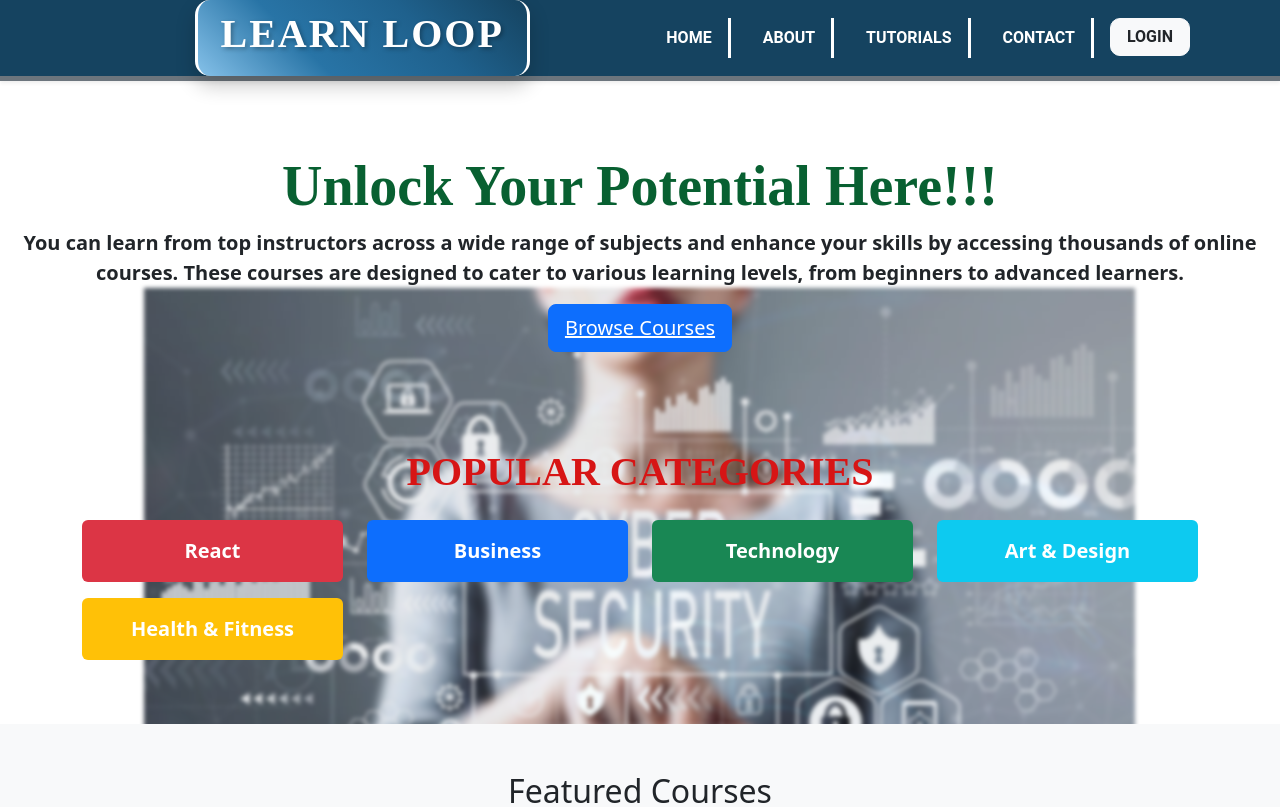
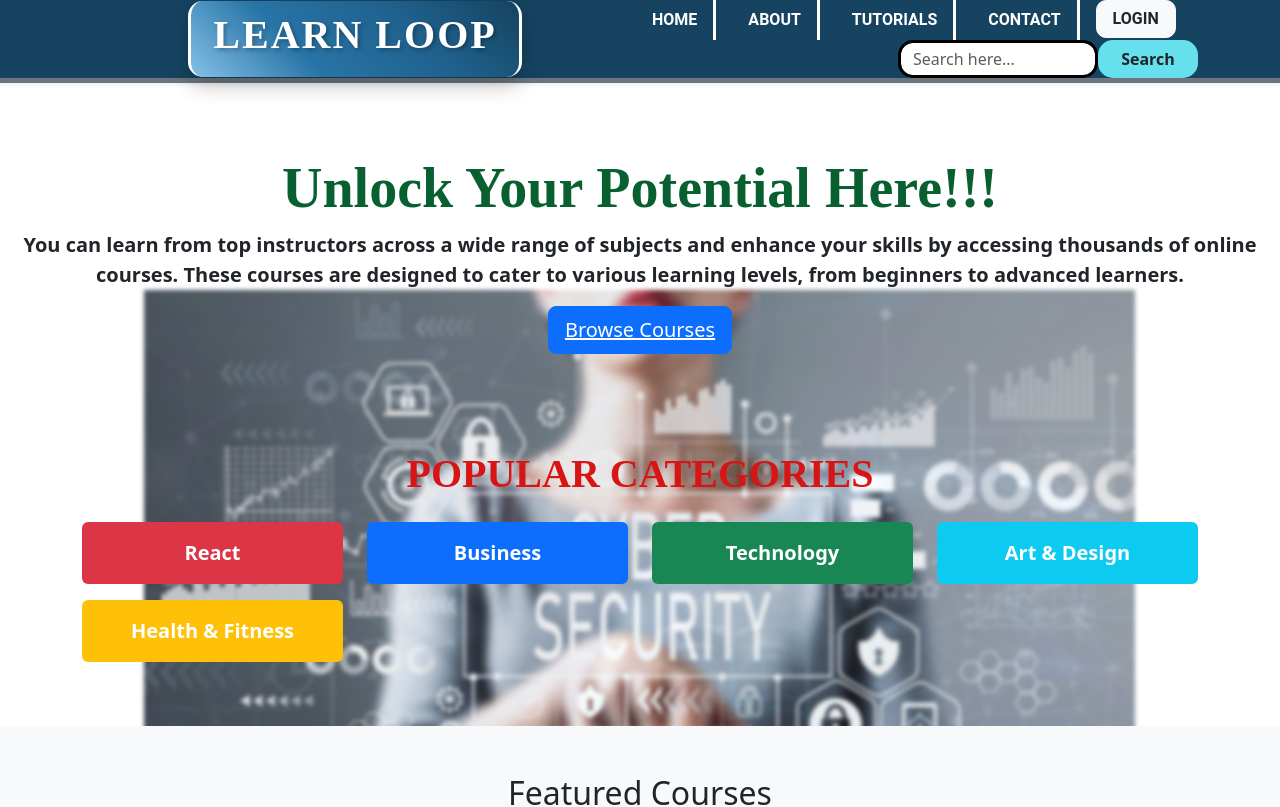
Before and after one commit to Ijaas-Fathi/Frontend, a React (Vite) app: page / in a window 1280 px wide. Shown: the top 807 px of the page. Built offline with nearby package versions, Linux system fonts and the light colour scheme.

Commit message:
Added Search box in header

```diff
--- a/src/Components/Header.jsx
+++ b/src/Components/Header.jsx
@@ -134,6 +134,24 @@ function Header() {
               </li>
 
           </ul>
+            <form className='d-flex' style={{flex: 1, marginLeft: '260px'}}>
+            <input
+              type='text'
+              className='form-control'
+              placeholder='Search here...'
+              style={{
+                borderColor: 'black',
+                borderWidth: '3px',
+                borderRadius: '15px',
+                marginLeft: '10px',
+                width: '200px',
+              }}
+              />
+              <button
+              type='submit'
+              className='btn fw-bold'
+              style={{borderRadius: '15px', width: '100px', backgroundColor: '#66e0ec', borderWidth: '#2f6064'}} >Search</button>
+          </form>
         </nav>
       </div>
     </header>
```
